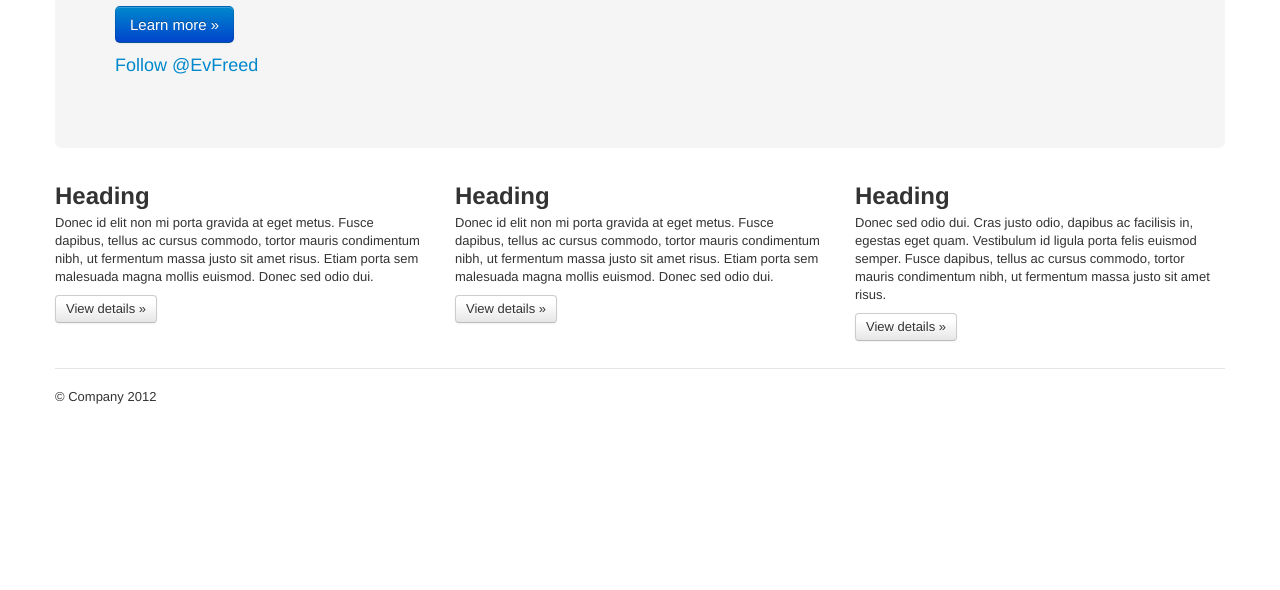
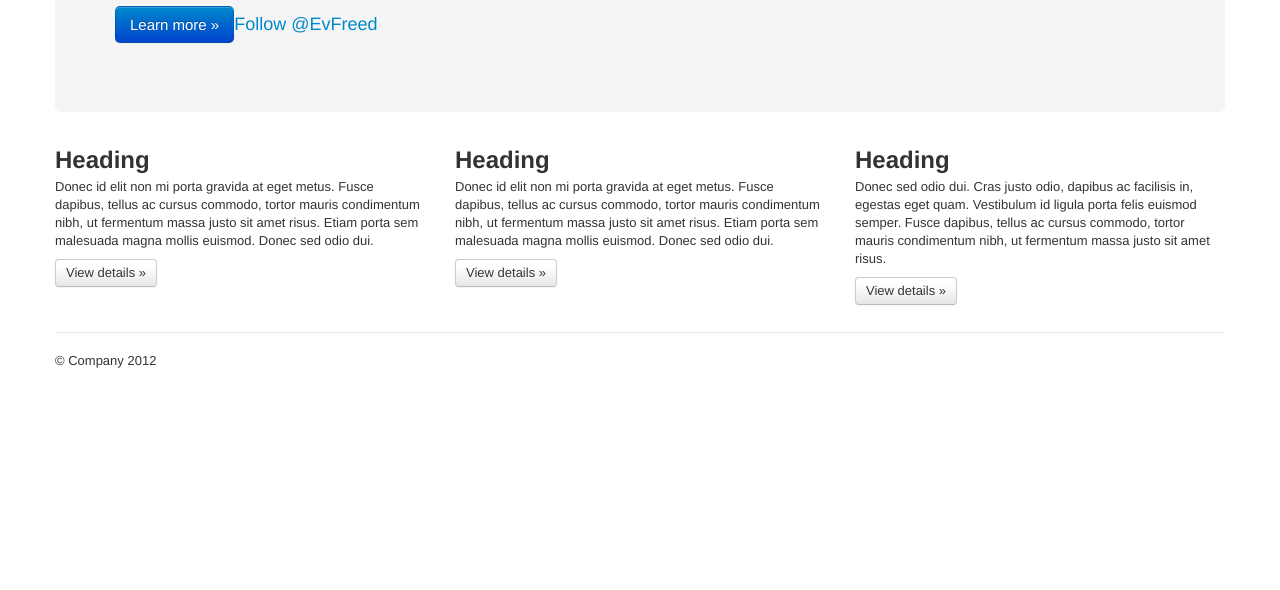
Before and after one commit to EvFreed/evfreed.github.com, a plain HTML site: page index.html in a window 1280 px wide. Shown: the part 210-800 px from the top of the page. Drawn offline with nearby package versions, Linux system fonts and the light colour scheme.

Commit message:
Move twitter button

```diff
--- a/index.html
+++ b/index.html
@@ -58,8 +58,7 @@
       <div class="hero-unit">
         <h1>Hello, world! I'm Evan.</h1>
         <p>I use design, anthropology and storytelling to heal the patient experience, an often overlooked aspect of health and healthcare.</p>
-        <p><a class="btn btn-primary btn-large">Learn more &raquo;</a></p>
-        <p><a href="https://twitter.com/EvFreed" class="twitter-follow-button" data-show-count="false" data-size="large">Follow @EvFreed</a>
+        <p><a class="btn btn-primary btn-large">Learn more &raquo;</a><a href="https://twitter.com/EvFreed" class="twitter-follow-button" data-show-count="false" data-size="large">Follow @EvFreed</a>
 <script>!function(d,s,id){var js,fjs=d.getElementsByTagName(s)[0];if(!d.getElementById(id)){js=d.createElement(s);js.id=id;js.src="//platform.twitter.com/widgets.js";fjs.parentNode.insertBefore(js,fjs);}}(document,"script","twitter-wjs");</script></p>
       </div>
 
```
